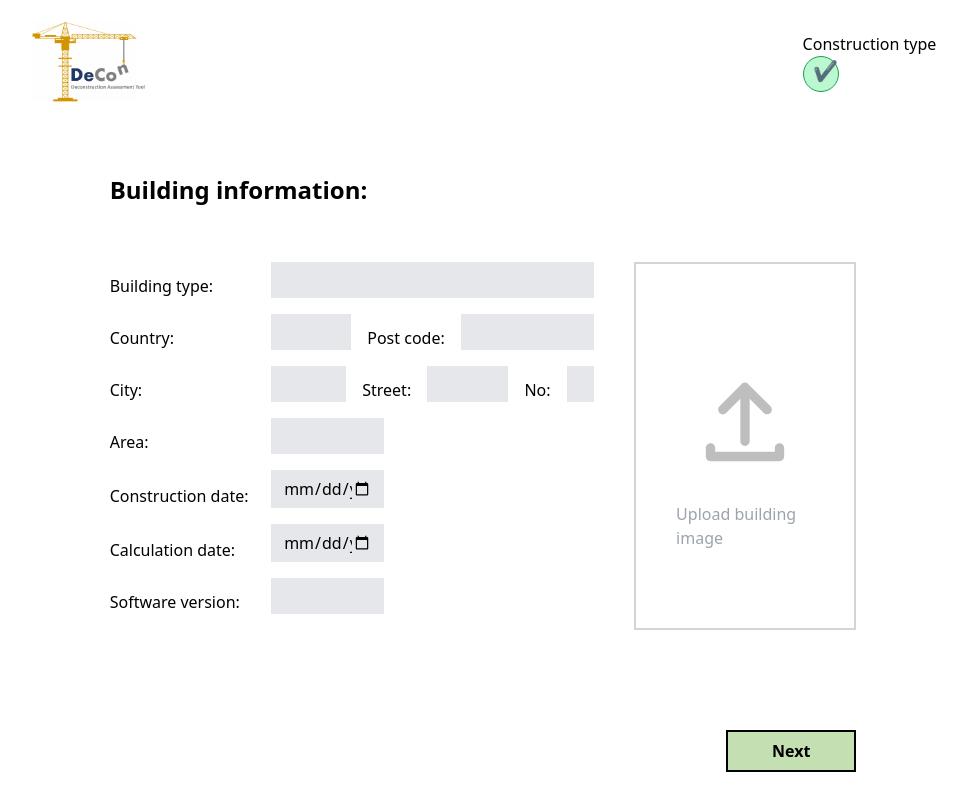
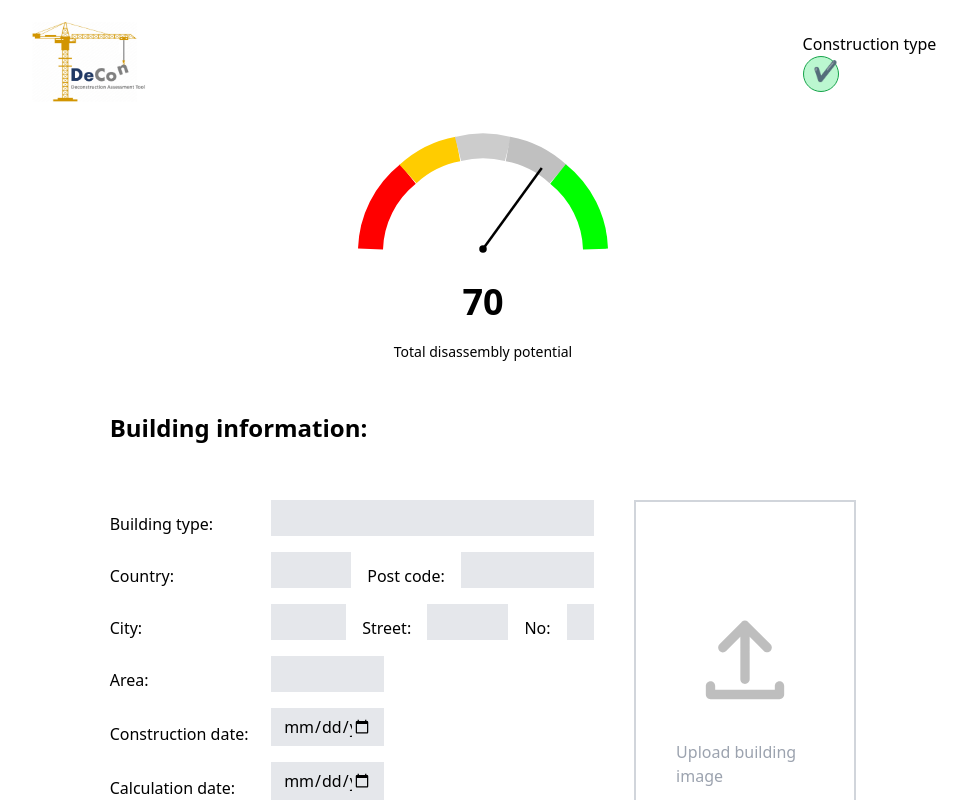
Before and after one commit to shariful10/DeCon, a React (Vite) app: page /building-information in a window 1280 px wide. Shown: the top 800 px of the page, without its empty margins (157-1124 px from the left). Built offline with nearby package versions, Linux system fonts and the light colour scheme.

Commit message:
Features: Gauge Chart Implemented

```diff
--- a/package.json
+++ b/package.json
@@ -11,6 +11,8 @@
 	},
 	"dependencies": {
 		"@reduxjs/toolkit": "^2.2.5",
+		"@syncfusion/ej2-react-circulargauge": "^25.2.3",
+		"@syncfusion/ej2-react-grids": "^25.2.7",
 		"antd": "^5.18.0",
 		"prop-types": "^15.8.1",
 		"react": "^18.2.0",
--- /dev/null
+++ b/src/components/utils/Gauge.jsx
@@ -0,0 +1,61 @@
+import React from "react";
+
+const Gauge = ({ value }) => {
+	const clampedValue = Math.max(0, Math.min(value, 100));
+
+	const angle = (clampedValue / 100) * 180;
+
+	return (
+		<div className="flex flex-col items-center">
+			<svg width="250" height="150" viewBox="0 0 200 100" className="mb-2">
+				<path
+					d="M10,90 A80,80 0 0,1 40,30"
+					fill="none"
+					stroke="#ff0000"
+					strokeWidth="20"
+				/>
+				<path
+					d="M40,30 A80,80 0 0,1 80,10"
+					fill="none"
+					stroke="#ffcc00"
+					strokeWidth="20"
+				/>
+				<path
+					d="M80,10 A80,80 0 0,1 120,10"
+					fill="none"
+					stroke="#cccccc"
+					strokeWidth="20"
+				/>
+				<path
+					d="M120,10 A80,80 0 0,1 160,30"
+					fill="none"
+					stroke="#c0c0c0"
+					strokeWidth="20"
+				/>
+				<path
+					d="M160,30 A80,80 0 0,1 190,90"
+					fill="none"
+					stroke="#00ff00"
+					strokeWidth="20"
+				/>
+
+				{/* Needle */}
+				<line
+					x1="100"
+					y1="90"
+					x2={100 + 80 * Math.cos(Math.PI * (1 - clampedValue / 100))}
+					y2={90 - 80 * Math.sin(Math.PI * (1 - clampedValue / 100))}
+					stroke="black"
+					strokeWidth="2"
+				/>
+
+				{/* Needle base circle */}
+				<circle cx="100" cy="90" r="3" fill="black" />
+			</svg>
+			<div className="text-4xl font-bold">{value}</div>
+			<div className="text-sm mt-5">Total disassembly potential</div>
+		</div>
+	);
+};
+
+export default Gauge;
--- a/src/pages/BuildingInfo.jsx
+++ b/src/pages/BuildingInfo.jsx
@@ -7,6 +7,7 @@ import Navbar from "../components/shared/Navbar";
 import UploadIcon from "../components/icons/UploadIcon";
 import Container from "../components/container/Container";
 import { addBuildingInfo } from "../redux/features/buildingInfoSlice";
+import Gauge from "../components/utils/Gauge";
 
 const BuildingInfo = () => {
 	const dispatch = useDispatch();
@@ -59,6 +60,7 @@ const BuildingInfo = () => {
 	return (
 		<>
 			<Container>
+				<Gauge value={70} />
 				<div className="w-full md:w-[70%] mx-auto my-[50px]">
 					<div className="w-3/4 my-5"></div>
 					<h1 className="text-2xl font-semibold">Building information:</h1>
```
Also changed, not shown: src/pages/BuildingShell.jsx (indentation only), 1 other file (tests, documents, lock files or other folders). Lines whose indentation alone changed are shown as unchanged.
